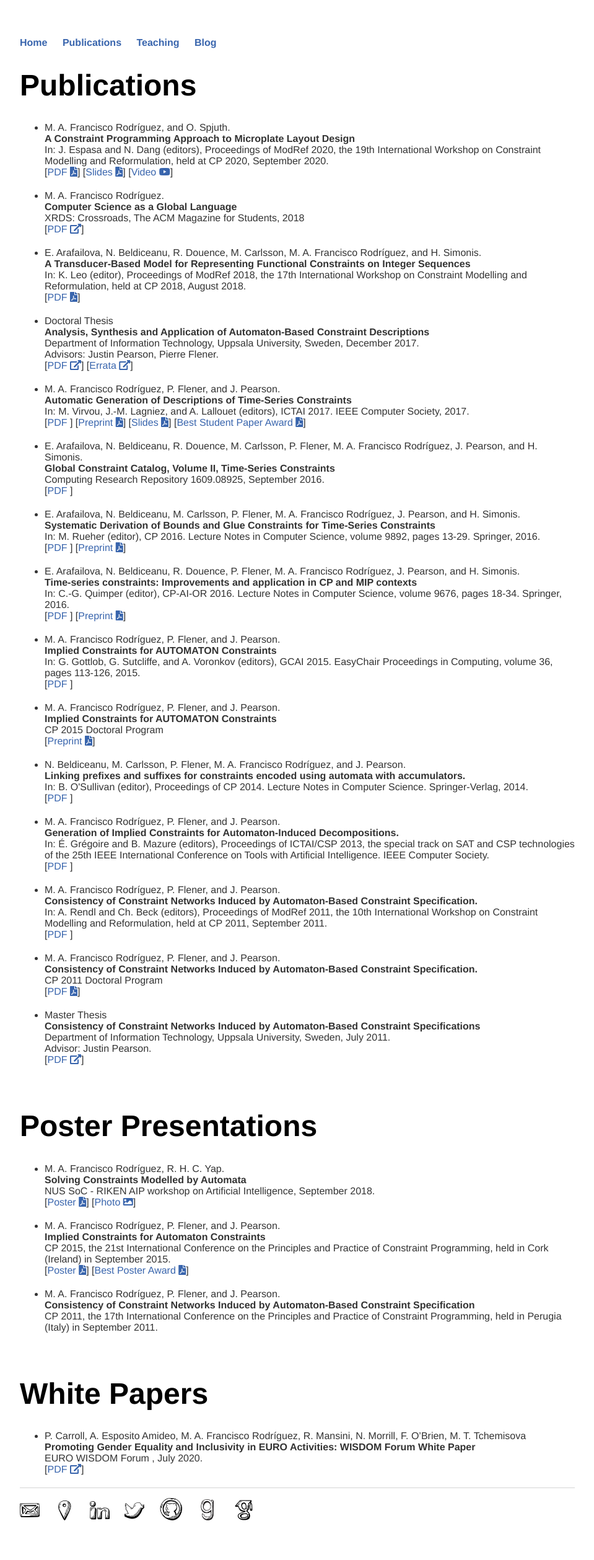
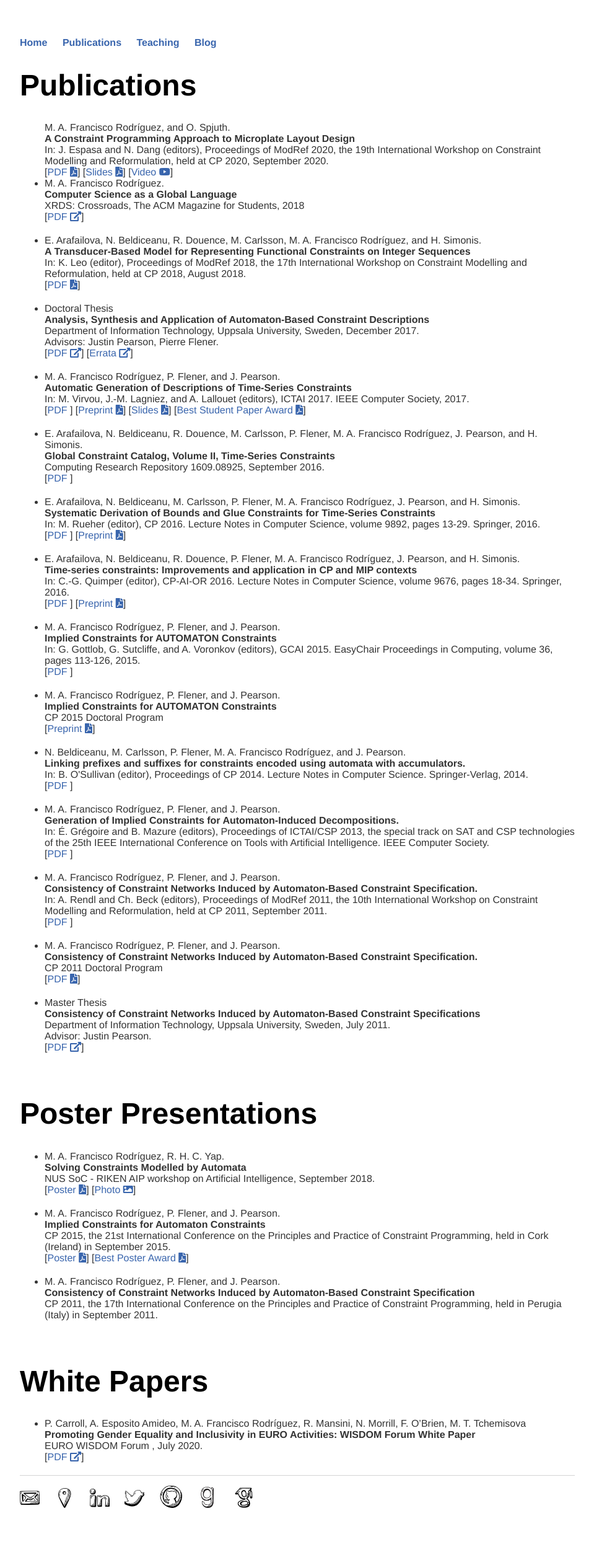
Before and after one commit to andreina-francisco/andreina-francisco.github.io, a Jekyll site: the page built from cv/index.html, in a window 1280 px wide. Shown: the whole page at 62% size, without its empty margins (160-1119 px from the left). Built offline with Jekyll 4.4.1, drawn with Linux system fonts in a browser that asks for light colours; nearby versions of some CDN libraries; a style sheet for code colours, icons or effects is not loaded.

Commit message:
Update index.html
Trying out new things

```diff
--- a/cv/index.html
+++ b/cv/index.html
@@ -10,7 +10,7 @@ title: Mar&iacute;a Andre&iacute;na Francisco Rodr&iacute;guez
 
 
   <ul class="publist">
-    <li class="pub @">
+    <!--li class="pub @"-->
     <span class="author">M. A. Francisco Rodr&iacute;guez, and O. Spjuth.</span><br />
     <span class="title">A Constraint Programming Approach to Microplate Layout Design</span><br />
     <span class="note">
@@ -24,7 +24,7 @@ title: Mar&iacute;a Andre&iacute;na Francisco Rodr&iacute;guez
     href="https://modref.github.io/slides/ModRef2020_Slides_A%20Constraint%20Programming%20Approach%20to%20Microplate%20Layout%20Design.pdf">Slides
     <i class="fas fa-file-pdf"></i></a>]
     [<a class="text" href="https://www.youtube.com/watch?v=naddH2TQIjE&ab_channel=CP2020">Video <i class="fab fa-youtube"></i></a>]
-    </li>
+    <!--/li-->
 
     <li class="pub @">
     <!-- ACM DL Article: Computer science as a global language -->
```
